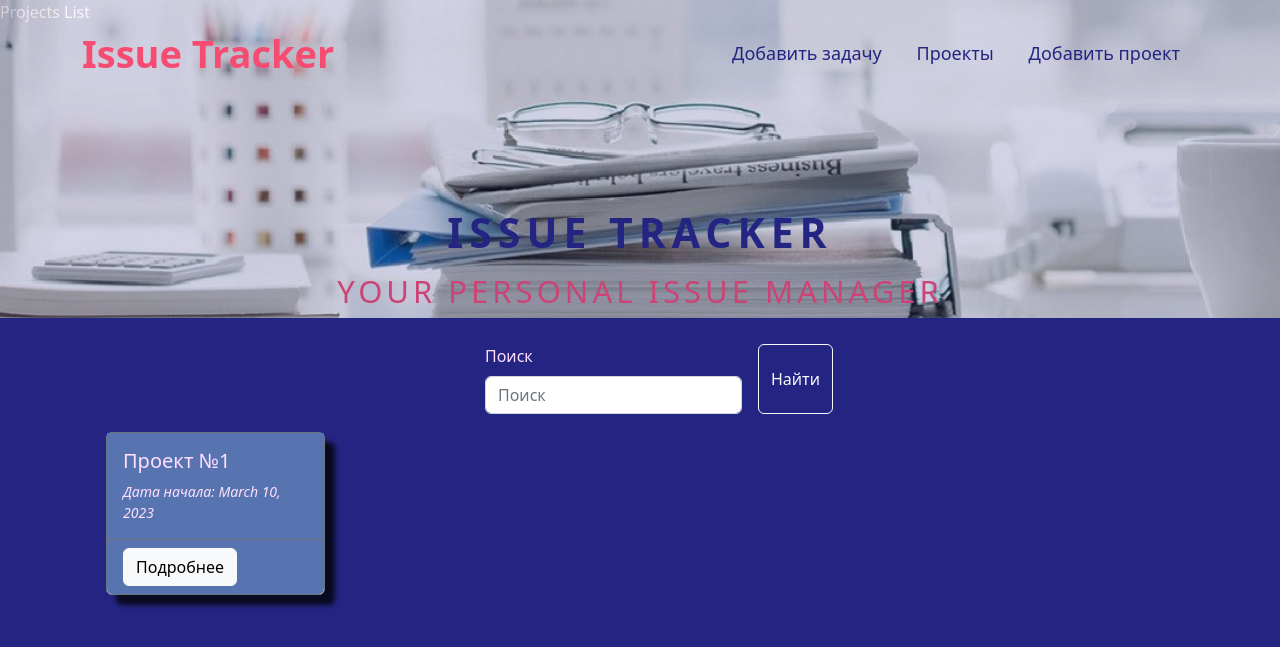
After one commit to AnastassiyaProkudina/homework_70_anastassiya_prokudina, a Django app: page /project/ in a window 1280 px wide. The commit adds this page. Shown: the top 647 px of the page. Run offline with Django 4.2, Linux system fonts and the light colour scheme; data comes from the database, SQL or seed files in the repository; some libraries are stand-ins or nearby versions.

Commit message:
Добавила CRUD с использовнием:
ListView, DetailView и CreateView.
Список проектов с поиском по заголовку и полному описанию.

```diff
--- a/issue_tracker/forms.py
+++ b/issue_tracker/forms.py
@@ -1,7 +1,7 @@
 from django import forms
 from django.core.validators import BaseValidator
 
-from issue_tracker.models import Issue, Type, Status
+from issue_tracker.models import Issue, Type, Status, Project
 
 
 class CustomMaxLenValidator(BaseValidator):
@@ -43,7 +43,13 @@ class IssueForm(forms.ModelForm):
 
     class Meta:
         model = Issue
-        fields = ["summary", "type", "status", "description"]
+        fields = ["summary", "type", "status", "project", "description"]
+
+
+class ProjectForm(forms.ModelForm):
+    class Meta:
+        model = Project
+        fields = ["title", "started_at", "finished_at", "description"]
 
 
 class SimpleSearchForm(forms.Form):
--- a/issue_tracker/models/projects.py
+++ b/issue_tracker/models/projects.py
@@ -24,4 +24,4 @@ class Project(models.Model):
     )
 
     def __str__(self):
-        return f'title: {self.title};'
+        return self.title
--- a/issue_tracker/templates/base.html
+++ b/issue_tracker/templates/base.html
@@ -14,10 +14,10 @@
 <header class="header">
     <div class="container">
         <div class="header_inner">
-            <div class="col-md-9">
+            <div class="col-md-6">
                 <a href="{% url 'index' %}" class="header_logo">Issue Tracker</a>
             </div>
-            <div class="menu col-md-3">
+            <div class="menu col-md-6">
                 <ul>
                     <li class="home">
                         <a href="{% url 'index' %}">
@@ -25,7 +25,13 @@
                         </a>
                     </li>
                     <li class="menu">
-                        <a href="{% url 'issue_create' %}" class="nav-link">Добавить +</a>
+                        <a href="{% url 'issue_create' %}" class="nav-link">Добавить задачу</a>
+                    </li>
+                    <li class="menu">
+                        <a href="{% url 'project_list' %}" class="nav-link">Проекты</a>
+                    </li>
+                    <li class="menu">
+                        <a href="{% url 'project_create' %}" class="nav-link">Добавить проект</a>
                     </li>
                 </ul>
             </div>
--- /dev/null
+++ b/issue_tracker/templates/partial/project_card.html
@@ -0,0 +1,18 @@
+<div class="card-size-80 card border-secondary card-shadow m-4">
+    <div class="card-body card-body-project">
+        <h5 class="card-summary">{{ project.title }}</h5>
+        <p class="card-text">Дата начала: {{ project.started_at }}</p>
+    </div>
+    {% if footer == 'projects' %}
+        <div class="card-footer-project card-footer border-secondary">
+            <a href="{% url 'project_detail' project.id %}" class="btn btn-light">Подробнее</a>
+        </div>
+    {% elif footer == 'project' %}
+        <div class="card-description-project card-text">Дата окончания: {{ project.finished_at}}</div>
+        <div class="card-description-project">{{ project.description }}</div>
+
+        <div class="card-style card-footer-project card-footer border-secondary">
+            <a class="btn btn-light" href="{% url 'project_update' project.id %}" role="button">Изменить</a>
+        </div>
+    {% endif %}
+</div>
--- /dev/null
+++ b/issue_tracker/templates/projects/project_list.html
@@ -0,0 +1,14 @@
+{% extends 'base.html' %}
+{% block summary %}Projects List{% endblock %}
+{% block content %}
+    {% include 'partial/search.html' %}
+    <div class="content">
+        <div class="card-group">
+            {% for project in projects %}
+                {% include 'partial/project_card.html' with footer='projects' %}
+            {% empty %}
+                <h2 class="delete-text">Проекты не найдены</h2>
+            {% endfor %}
+        </div>
+    </div>
+{% endblock %}
--- a/issue_tracker/urls.py
+++ b/issue_tracker/urls.py
@@ -3,6 +3,7 @@ from django.urls import path
 from issue_tracker.views.base import IndexView, IndexRedirectView
 from issue_tracker.views.issues import IssueCreateView, IssueDetail, IssueUpdateView, IssueDeleteView, \
     IssueConfirmDeleteView
+from issue_tracker.views.projects import ProjectListView, ProjectDetail, ProjectUpdateView, ProjectCreateView
 
 urlpatterns = [
     path("", IndexView.as_view(), name='index'),
@@ -12,4 +13,8 @@ urlpatterns = [
     path("issue/<int:pk>/update/", IssueUpdateView.as_view(), name="issue_update"),
     path("issue/<int:pk>/delete/", IssueDeleteView.as_view(), name="issue_delete"),
     path("issue/<int:pk>/confirm_delete/", IssueConfirmDeleteView.as_view(), name="issue_confirm_delete"),
+    path("project/", ProjectListView.as_view(), name='project_list'),
+    path("project/create", ProjectCreateView.as_view(), name="project_create"),
+    path("project/<int:pk>", ProjectDetail.as_view(), name="project_detail"),
+    path("project/<int:pk>/update/", ProjectUpdateView.as_view(), name="project_update"),
 ]
--- a/issue_tracker/views/base.py
+++ b/issue_tracker/views/base.py
@@ -7,7 +7,7 @@ from issue_tracker.models import Issue
 
 
 class IndexView(ListView):
-    template_name = 'index.html'
+    template_name = 'issues/index.html'
     model = Issue
     context_object_name = 'issues'
     ordering = ('created_at',)
--- /dev/null
+++ b/issue_tracker/views/projects.py
@@ -0,0 +1,70 @@
+from django.db.models import Q
+from django.urls import reverse, reverse_lazy
+from django.utils.http import urlencode
+from django.views.generic import ListView, DetailView, UpdateView, CreateView, DeleteView
+
+from issue_tracker.forms import SimpleSearchForm, ProjectForm
+from issue_tracker.models import Project, Issue
+
+
+class ProjectListView(ListView):
+    template_name = 'projects/project_list.html'
+    model = Project
+    context_object_name = 'projects'
+    ordering = ('-id',)
+
+    def get(self, request, *args, **kwargs):
+        self.form = self.get_search_form()
+        self.search_value = self.get_search_value()
+        return super().get(request, *args, **kwargs)
+
+    def get_search_form(self):
+        return SimpleSearchForm(self.request.GET)
+
+    def get_search_value(self):
+        if self.form.is_valid():
+            return self.form.cleaned_data['search']
+        return None
+
+    def get_queryset(self):
+        queryset = super().get_queryset()
+        if self.search_value:
+            query = Q(title__icontains=self.search_value) | Q(description__icontains=self.search_value)
+            queryset = queryset.filter(query)
+        return queryset
+
+    def get_context_data(self, *, object_list=None, **kwargs):
+        context = super().get_context_data(object_list=object_list, **kwargs)
+        context['form'] = self.form
+        if self.search_value:
+            context['query'] = urlencode({'search': self.search_value})
+        return context
+
+
+class ProjectDetail(DetailView):
+    template_name = 'projects/project.html'
+    model = Project
+
+    def get_context_data(self, **kwargs):
+        context = super().get_context_data(**kwargs)
+        issues = Issue.objects.filter(project_id=self.object.pk)
+        context['issues'] = issues
+        return context
+
+
+class ProjectUpdateView(UpdateView):
+    template_name = 'projects/project_update.html'
+    form_class = ProjectForm
+    model = Project
+
+    def get_success_url(self):
+        return reverse('project_detail', kwargs={'pk': self.object.pk})
+
+
+class ProjectCreateView(CreateView):
+    template_name = "projects/project_create.html"
+    model = Project
+    form_class = ProjectForm
+
+    def get_success_url(self):
+        return reverse('project_detail', kwargs={'pk': self.object.pk})
--- a/static/css/style.css
+++ b/static/css/style.css
@@ -97,18 +97,21 @@ body {
     background-color: #553D67 !important;
     color: inherit;
 }
-
+.card-body-project, .card-header-project, .card-footer-project, .card-description-project {
+    background-color: #5874b0 !important;
+    color: inherit;
+}
 .card-text {
     font-size: 14px;
     font-style: italic;
 }
 
-.card-description {
+.card-description, .card-description-project{
     padding: 1rem 1rem;
     margin-top: -1rem;
 }
 
-.card-header {
+.card-header, .card-header-project {
     color: #F64C72 !important;
 }
 
@@ -124,6 +127,11 @@ body {
     max-width: 19rem;
 }
 
+.card-size-80 {
+    width: 80%;
+    min-width: 50% !important;
+    max-width: 80%;
+}
 .delete-text {
     margin-top: 40px;
     color: #F64C72 !important;
```
Also changed, not shown: issue_tracker/templates/projects/project.html (added, +14 -0 lines), issue_tracker/templates/projects/project_confirm_delete.html (added, +10 -0 lines), issue_tracker/templates/projects/project_create.html (added, +12 -0 lines), issue_tracker/templates/projects/project_update.html (added, +12 -0 lines), issue_tracker/views/issues.py (+5 -5 lines), issue_tracker/templates/issues/index.html (renamed from issue_tracker/templates/index.html), issue_tracker/templates/issues/issue.html (renamed from issue_tracker/templates/issue.html), issue_tracker/templates/issues/issue_confirm_delete.html (renamed from issue_tracker/templates/issue_confirm_delete.html), issue_tracker/templates/issues/issue_create.html (renamed from issue_tracker/templates/issue_create.html), issue_tracker/templates/issues/issue_update.html (renamed from issue_tracker/templates/issue_update.html).
